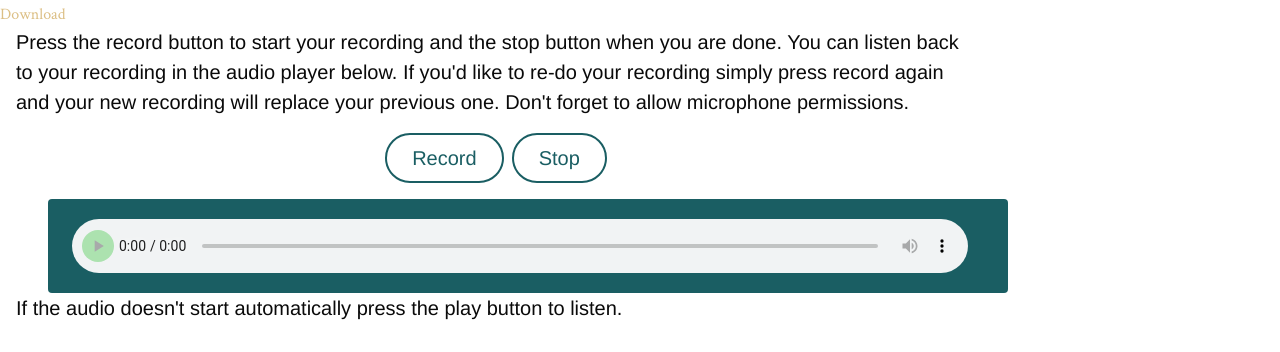
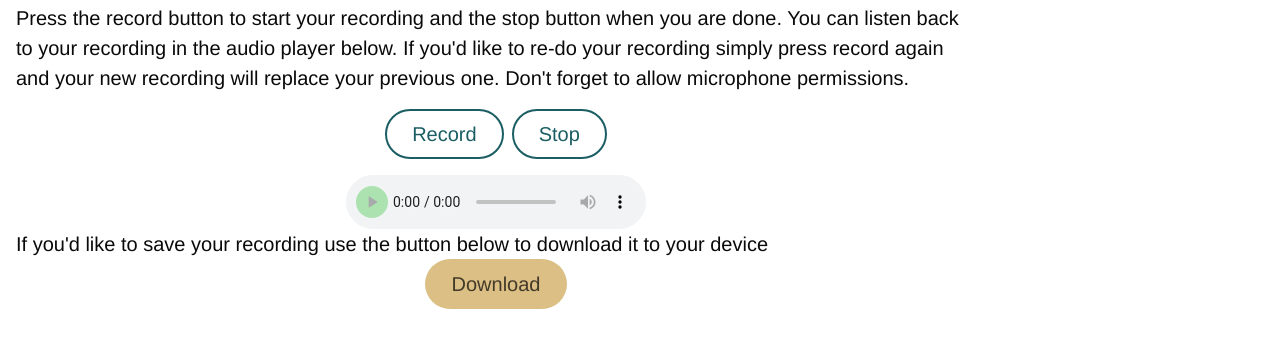
Before and after one commit to HCR-GH/MemoriesInPlace, a website: page TestRecord.html in a window 1280 px wide. Shown: the part 600-952 px from the top of the page. Drawn offline with Linux system fonts and the light colour scheme.

Commit message:
styled recording page with working script insertions

```diff
--- a/TestRecord.html
+++ b/TestRecord.html
@@ -4,11 +4,11 @@
     <meta charset="utf-8">
     <meta http-equiv="X-UA-Compatible" content="IE=edge">
     <meta name="viewport" content="width=device-width, initial-scale=1">
-    <title>Linskill Bungalow | Memories in Place</title>
+    <title>Leave your own memory | Memories in Place</title>
     <link rel="stylesheet" href="css/mystyles.css">
     <link rel="stylesheet" href="css/extrastyles.css">
-    <script src="js/audio-recording.js"></script>
-<script src="js/index.js"></script>
+
+
 </head>
 <body>
   <div id="wrapper">
@@ -19,13 +19,14 @@
 
           </div>
       </section>
+
       <div class ="container ml-4 mt-3 mb-2 mr-4">
 
         <p class="title has-text-primary is-2">Record your own memory</p>
         </div>
 
 
-<a id="download" download>Download</a>
+
 
 
         <div class="container mb-4 ml-4 mr-4 mt-0 is-size-5 is-family-secondary has-text-black">
@@ -35,19 +36,28 @@
         </div>
         <div class="container mb-4 ml-4 mr-4 mt-4">
             <div class="buttons is-centered">
-    <button id="record" class="button is-family-secondary is-danger is-medium is-outlined is-rounded" >Record</button>
+            <button id="record"  class="button is-family-secondary is-danger is-medium is-outlined is-rounded" >Record</button>
             <button id="stop" class="button is-family-secondary is-danger is-medium is-outlined is-rounded" >Stop</button>
 
           </div></div>
-<div class="container ml-6 mr-6">
-<div class="notification is-danger">
-<audio controls autoplay controlslist="nodownload" class="audioPlayer">
+
+
+
+        <div class="container ml-4 mr-4">
+
+        <audio controls autoplay controlslist="nodownload" class="audioPlayerRec">
         <p class="unsupported">Sorry your browser doesn't support this audio content.</p>
         </audio>
         </div></div>
         <div class="container ml-4 mr-4 is-size-5 is-family-secondary has-text-black is-fullheight">
-  <p>If the audio doesn't start automatically press the play button to listen.</p>
+          <p>If you'd like to save your recording use the button below to download it to your device</p>
+          <div class="buttons is-centered">
+          <a id="download" class="button is-family-secondary is-link is-rounded is-medium" download>Download</a>
           </div>
+          </div>
+
+
+
 
 </div>
 <footer class="footer mt-6">
@@ -60,7 +70,8 @@
 
 </footer>
 
-
+<script src="js/audio-recording.js"></script>
+<script src="js/index.js"></script>
 
 </body>
 
--- a/css/extrastyles.css
+++ b/css/extrastyles.css
@@ -3,6 +3,12 @@
     margin-left: auto;
     margin-right: auto;
     width: 100%;
+  }
+  .audioPlayerRec {
+    display: block;
+    margin-left: auto;
+    margin-right: auto;
+
   }
   audio::-webkit-media-controls-play-button {
   background-color: #0EBC13;
```
Lines whose indentation alone changed are shown as unchanged.
